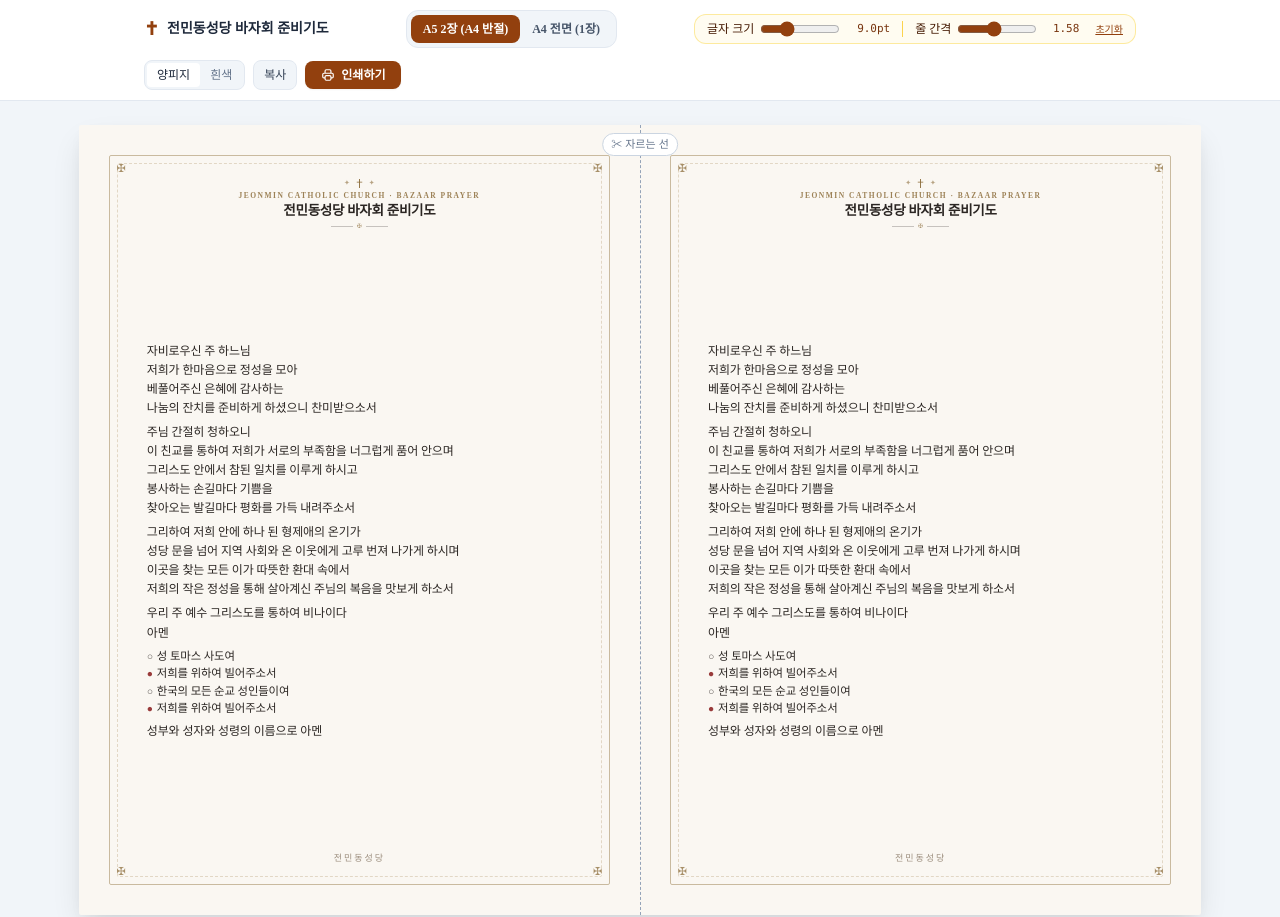
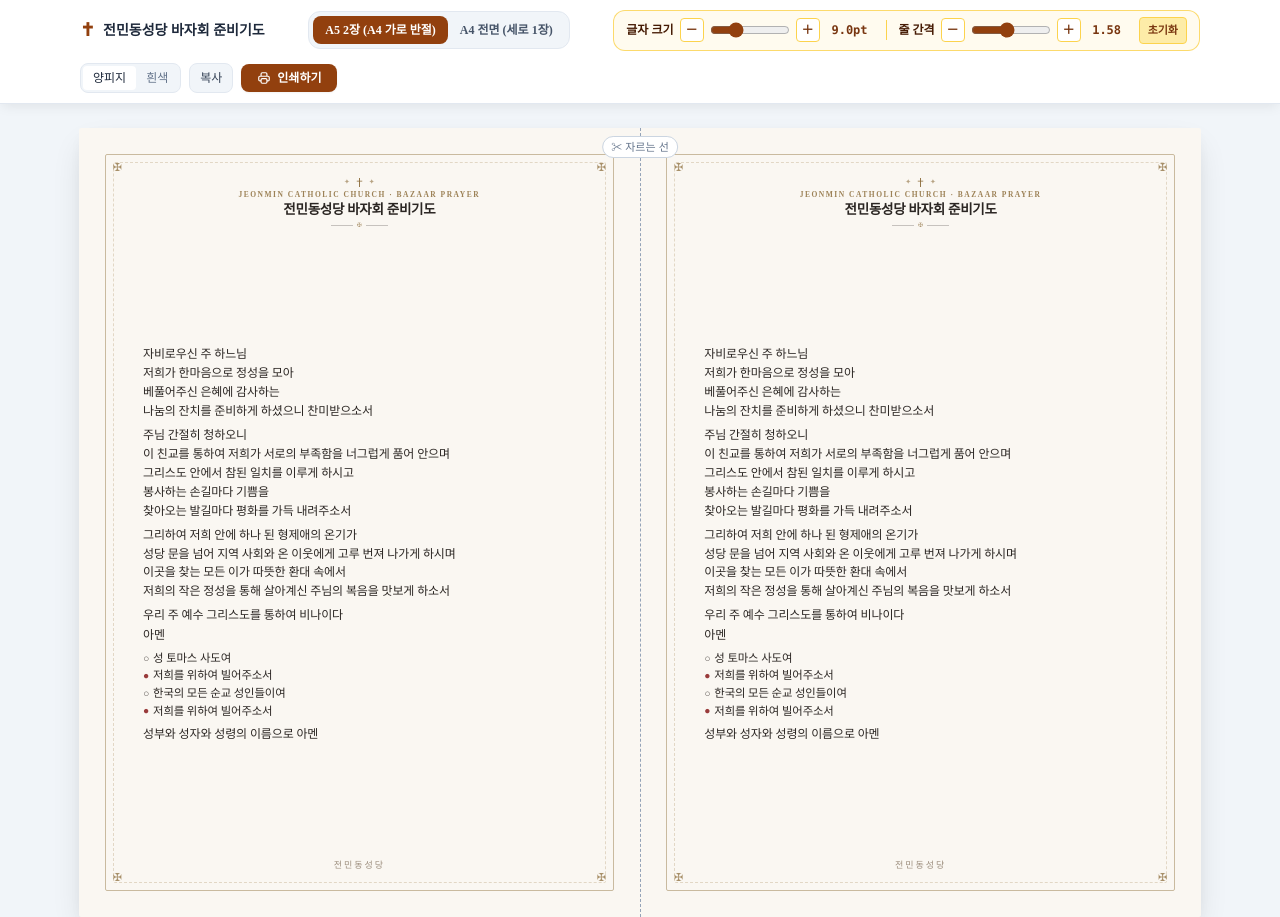
Before and after one commit to eown3773-jpg/jeonmin-altar, a plain HTML site: page pray.html in a window 1280 px wide. Shown: the top 917 px of the page. Drawn offline with nearby package versions, Linux system fonts and the light colour scheme.

Commit message:
Update pray.html

```diff
--- a/pray.html
+++ b/pray.html
@@ -15,7 +15,7 @@
 
   <style>
     :root {
-      /* 사용자가 조절할 동적 타이포그래피 변수 (인쇄 시에도 100% 연동) */
+      /* 실시간 조절 변수: 화면 및 인쇄에 100% 동시 적용 */
       --user-font-size: 9pt;
       --user-line-height: 1.58;
       --user-para-gap: 5px;
@@ -34,7 +34,12 @@
       color: #1e293b;
     }
 
-    /* 화면 프리뷰 컨테이너 */
+    /* 상단 조절 툴바 */
+    .control-panel {
+      box-shadow: 0 4px 12px -2px rgba(0, 0, 0, 0.08);
+    }
+
+    /* 프리뷰 컨테이너 */
     .preview-container {
       display: flex;
       justify-content: center;
@@ -44,7 +49,7 @@
       width: 100%;
     }
 
-    /* 시트 공통 규격 */
+    /* 인쇄 용지 규격 */
     .sheet-paper {
       position: relative;
       background-color: #faf7f2;
@@ -66,7 +71,7 @@
     .a5-card {
       width: 50%;
       height: 100%;
-      padding: 14mm 16mm 12mm 16mm;
+      padding: 13mm 15mm 11mm 15mm;
       position: relative;
       display: flex;
       flex-direction: column;
@@ -88,7 +93,7 @@
     .layout-single {
       width: 210mm;
       height: 296mm;
-      padding: 26mm 22mm 20mm 22mm;
+      padding: 24mm 22mm 18mm 22mm;
       display: flex;
       flex-direction: column;
       justify-content: space-between;
@@ -104,12 +109,12 @@
       letter-spacing: 0.25em;
     }
 
-    /* 기도문 본문: 슬라이더 조절값이 실시간 반영됨 */
+    /* 기도문 본문: 슬라이더/버튼 조절값이 실시간 반영됨 (볼드체 완전 배제) */
     .prayer-body {
       font-size: var(--user-font-size) !important;
       line-height: var(--user-line-height) !important;
       letter-spacing: -0.01em;
-      font-weight: 400 !important; /* 볼드체 완전 배제 */
+      font-weight: 400 !important;
     }
     .prayer-body p, .prayer-body span, .prayer-body div {
       font-weight: 400 !important;
@@ -156,7 +161,7 @@
     /* 테두리 장식 */
     .sheet-outer-border {
       position: absolute;
-      inset: 8mm;
+      inset: 7mm;
       border-width: 1.5px;
       border-style: solid;
       pointer-events: none;
@@ -170,7 +175,7 @@
 
     .sheet-inner-border {
       position: absolute;
-      inset: 10mm;
+      inset: 9mm;
       border-width: 1px;
       border-style: dashed;
       pointer-events: none;
@@ -263,7 +268,6 @@
         max-height: 100vh !important;
       }
 
-      /* 인쇄 시에도 사용자가 조절한 --user-font-size와 --user-line-height가 그대로 인쇄됨 */
       .prayer-body {
         font-size: var(--user-font-size) !important;
         line-height: var(--user-line-height) !important;
@@ -273,8 +277,9 @@
 </head>
 <body class="mode-dual">
 
-  <header class="no-print bg-white/95 backdrop-blur border-b border-slate-200 sticky top-0 z-50 shadow-xs">
-    <div class="max-w-5xl mx-auto px-4 py-2.5 flex flex-wrap items-center justify-between gap-3">
+  <!-- 상단 제어 헤더 (인쇄 시 자동 숨김) -->
+  <header class="no-print bg-white/95 backdrop-blur border-b border-slate-200 sticky top-0 z-50 control-panel">
+    <div class="max-w-6xl mx-auto px-4 py-2.5 flex flex-wrap items-center justify-between gap-3">
 
       <!-- 성당 타이틀 -->
       <div class="flex items-center space-x-2">
@@ -282,48 +287,53 @@
         <h1 class="text-sm font-bold text-slate-800 leading-tight">전민동성당 바자회 준비기도</h1>
       </div>
 
-      <!-- 인쇄 규격 선택 -->
+      <!-- 1. 인쇄 규격 선택 -->
       <div class="flex items-center bg-slate-100 p-1 rounded-xl border border-slate-200">
         <button id="btnDual" onclick="switchLayout('dual')"
                 class="px-3 py-1.5 rounded-lg font-semibold text-xs transition-all bg-amber-800 text-white shadow-xs">
-          <span>A5 2장 (A4 반절)</span>
+          <span>A5 2장 (A4 가로 반절)</span>
         </button>
         <button id="btnSingle" onclick="switchLayout('single')"
                 class="px-3 py-1.5 rounded-lg font-semibold text-xs transition-all text-slate-600 hover:text-slate-900">
-          <span>A4 전면 (1장)</span>
+          <span>A4 전면 (세로 1장)</span>
         </button>
       </div>
 
-      <!-- 직관적인 미세 조절 슬라이더 (글씨 크기 & 줄 간격) -->
-      <div class="flex items-center gap-3 bg-amber-50/70 border border-amber-200/80 px-3 py-1.5 rounded-xl">
-        <!-- 1. 글씨 크기 슬라이더 -->
+      <!-- 2. 직관적인 미세 조절 컨트롤러 (슬라이더 + [ - ][ + ] 버튼) -->
+      <div class="flex items-center gap-3 bg-amber-50/80 border border-amber-300/80 px-3 py-1.5 rounded-xl shadow-xs">
+
+        <!-- 글자 크기 조절 -->
         <div class="flex items-center space-x-1.5 text-xs">
-          <label for="fontSlider" class="text-amber-950 font-medium whitespace-nowrap">글자 크기</label>
+          <span class="text-amber-950 font-bold whitespace-nowrap">글자 크기</span>
+          <button onclick="stepFontSize(-0.2)" title="글자 축소" class="w-6 h-6 flex items-center justify-center rounded bg-white hover:bg-amber-100 border border-amber-300 text-amber-900 font-bold cursor-pointer text-xs active:scale-90 transition">－</button>
           <input type="range" id="fontSlider" min="7" max="17" step="0.2" value="9"
                  oninput="onFontSizeChange(this.value)"
                  class="w-20 accent-amber-800 cursor-pointer">
-          <span id="fontSizeText" class="font-mono text-amber-900 w-11 text-right text-[11px]">9.0pt</span>
+          <button onclick="stepFontSize(0.2)" title="글자 확대" class="w-6 h-6 flex items-center justify-center rounded bg-white hover:bg-amber-100 border border-amber-300 text-amber-900 font-bold cursor-pointer text-xs active:scale-90 transition">＋</button>
+          <span id="fontSizeText" class="font-mono font-bold text-amber-900 w-12 text-center text-xs">9.0pt</span>
         </div>
 
-        <div class="h-4 w-px bg-amber-300"></div>
+        <div class="h-5 w-px bg-amber-300"></div>
 
-        <!-- 2. 줄 간격 슬라이더 -->
+        <!-- 줄 간격 조절 -->
         <div class="flex items-center space-x-1.5 text-xs">
-          <label for="lineHeightSlider" class="text-amber-950 font-medium whitespace-nowrap">줄 간격</label>
+          <span class="text-amber-950 font-bold whitespace-nowrap">줄 간격</span>
+          <button onclick="stepLineHeight(-0.05)" title="간격 축소" class="w-6 h-6 flex items-center justify-center rounded bg-white hover:bg-amber-100 border border-amber-300 text-amber-900 font-bold cursor-pointer text-xs active:scale-90 transition">－</button>
           <input type="range" id="lineHeightSlider" min="1.2" max="2.4" step="0.05" value="1.58"
                  oninput="onLineHeightChange(this.value)"
                  class="w-20 accent-amber-800 cursor-pointer">
-          <span id="lineHeightText" class="font-mono text-amber-900 w-9 text-right text-[11px]">1.58</span>
+          <button onclick="stepLineHeight(0.05)" title="간격 확대" class="w-6 h-6 flex items-center justify-center rounded bg-white hover:bg-amber-100 border border-amber-300 text-amber-900 font-bold cursor-pointer text-xs active:scale-90 transition">＋</button>
+          <span id="lineHeightText" class="font-mono font-bold text-amber-900 w-10 text-center text-xs">1.58</span>
         </div>
 
-        <!-- 기본값 리셋 버튼 -->
+        <!-- 기본값 리셋 -->
         <button onclick="resetTypography()" title="현재 규격 추천 기본값으로 복원"
-                class="text-[10px] text-amber-800 hover:text-amber-950 underline ml-1 cursor-pointer">
+                class="px-2 py-1 rounded bg-amber-200/70 hover:bg-amber-200 text-[11px] font-semibold text-amber-900 border border-amber-300 cursor-pointer transition">
           초기화
         </button>
       </div>
 
-      <!-- 보조 도구: 테마, 복사, 인쇄 -->
+      <!-- 3. 보조 도구: 테마, 복사, 인쇄 -->
       <div class="flex items-center space-x-2">
         <!-- 테마 전환 -->
         <div class="flex items-center bg-slate-100 p-0.5 rounded-lg border border-slate-200 text-xs">
@@ -337,7 +347,7 @@
         </button>
 
         <!-- 인쇄 실행 버튼 -->
-        <button onclick="window.print()" class="px-4 py-1.5 bg-amber-800 hover:bg-amber-900 text-white rounded-lg text-xs font-bold shadow-sm transition flex items-center space-x-1.5 active:scale-95">
+        <button onclick="window.print()" class="px-4 py-1.5 bg-amber-800 hover:bg-amber-900 text-white rounded-lg text-xs font-bold shadow-sm transition flex items-center space-x-1.5 active:scale-95 cursor-pointer">
           <svg style="width: 14px; height: 14px; display: inline-block;" fill="none" stroke="currentColor" viewBox="0 0 24 24">
             <path stroke-linecap="round" stroke-linejoin="round" stroke-width="2" d="M17 17h2a2 2 0 002-2v-4a2 2 0 00-2-2H5a2 2 0 00-2 2v4a2 2 0 002 2h2m2 4h6a2 2 0 002-2v-4a2 2 0 00-2-2H9a2 2 0 00-2 2v4a2 2 0 002 2zm8-12V5a2 2 0 00-2-2H9a2 2 0 00-2 2v4h10z"></path>
           </svg>
@@ -362,10 +372,10 @@
         <div class="sheet-outer-border"></div>
         <div class="sheet-inner-border"></div>
 
-        <span class="corner-cross accent-color" style="top: 10mm; left: 10mm;">✠</span>
-        <span class="corner-cross accent-color" style="top: 10mm; right: 10mm;">✠</span>
-        <span class="corner-cross accent-color" style="bottom: 10mm; left: 10mm;">✠</span>
-        <span class="corner-cross accent-color" style="bottom: 10mm; right: 10mm;">✠</span>
+        <span class="corner-cross accent-color" style="top: 9mm; left: 9mm;">✠</span>
+        <span class="corner-cross accent-color" style="top: 9mm; right: 9mm;">✠</span>
+        <span class="corner-cross accent-color" style="bottom: 9mm; left: 9mm;">✠</span>
+        <span class="corner-cross accent-color" style="bottom: 9mm; right: 9mm;">✠</span>
 
         <!-- 헤더 -->
         <div class="text-center relative z-10">
@@ -389,7 +399,7 @@
           </div>
         </div>
 
-        <!-- 본문: 슬라이더로 조절한 변수 적용 (볼드체 전면 배제) -->
+        <!-- 본문: 조절 변수 적용 (볼드체 전면 배제) -->
         <div class="prayer-body" style="margin-top: auto; margin-bottom: auto; text-align: left; padding-left: 2mm; padding-right: 2mm; position: relative; z-index: 10;">
 
           <div class="para">
@@ -457,10 +467,10 @@
         <div class="sheet-outer-border"></div>
         <div class="sheet-inner-border"></div>
 
-        <span class="corner-cross accent-color" style="top: 10mm; left: 10mm;">✠</span>
-        <span class="corner-cross accent-color" style="top: 10mm; right: 10mm;">✠</span>
-        <span class="corner-cross accent-color" style="bottom: 10mm; left: 10mm;">✠</span>
-        <span class="corner-cross accent-color" style="bottom: 10mm; right: 10mm;">✠</span>
+        <span class="corner-cross accent-color" style="top: 9mm; left: 9mm;">✠</span>
+        <span class="corner-cross accent-color" style="top: 9mm; right: 9mm;">✠</span>
+        <span class="corner-cross accent-color" style="bottom: 9mm; left: 9mm;">✠</span>
+        <span class="corner-cross accent-color" style="bottom: 9mm; right: 9mm;">✠</span>
 
         <!-- 헤더 -->
         <div class="text-center relative z-10">
@@ -555,10 +565,10 @@
       <div class="sheet-outer-border"></div>
       <div class="sheet-inner-border"></div>
 
-      <span class="corner-cross accent-color" style="top: 15mm; left: 15mm; font-size: 13px;">✠</span>
-      <span class="corner-cross accent-color" style="top: 15mm; right: 15mm; font-size: 13px;">✠</span>
-      <span class="corner-cross accent-color" style="bottom: 15mm; left: 15mm; font-size: 13px;">✠</span>
-      <span class="corner-cross accent-color" style="bottom: 15mm; right: 15mm; font-size: 13px;">✠</span>
+      <span class="corner-cross accent-color" style="top: 14mm; left: 14mm; font-size: 13px;">✠</span>
+      <span class="corner-cross accent-color" style="top: 14mm; right: 14mm; font-size: 13px;">✠</span>
+      <span class="corner-cross accent-color" style="bottom: 14mm; left: 14mm; font-size: 13px;">✠</span>
+      <span class="corner-cross accent-color" style="bottom: 14mm; right: 14mm; font-size: 13px;">✠</span>
 
       <!-- 헤더 -->
       <div class="text-center relative z-10" style="padding-top: 3mm;">
@@ -628,7 +638,7 @@
             <span style="font-size: 0.9em; opacity: 0.75;">○</span>
             <span>한국의 모든 순교 성인들이여</span>
           </div>
-          <div style="display: flex; align-items: center; gap: 8px;">
+          <div style="display: flex; align-items: center; gap: 4px;">
             <span class="response-dot" style="font-size: 0.9em;">●</span>
             <span>저희를 위하여 빌어주소서</span>
           </div>
@@ -665,6 +675,15 @@
       const num = parseFloat(val);
       document.documentElement.style.setProperty('--user-font-size', num + 'pt');
       document.getElementById('fontSizeText').textContent = num.toFixed(1) + 'pt';
+      document.getElementById('fontSlider').value = num;
+    }
+
+    // 글자 크기 스텝 버튼 (+ / -)
+    function stepFontSize(delta) {
+      const slider = document.getElementById('fontSlider');
+      let nextVal = parseFloat(slider.value) + delta;
+      nextVal = Math.min(parseFloat(slider.max), Math.max(parseFloat(slider.min), nextVal));
+      onFontSizeChange(nextVal);
     }
 
     // 줄 간격 변경 함수 (화면 및 @media print 동시 연동)
@@ -672,23 +691,25 @@
       const num = parseFloat(val);
       document.documentElement.style.setProperty('--user-line-height', num);
       document.getElementById('lineHeightText').textContent = num.toFixed(2);
+      document.getElementById('lineHeightSlider').value = num;
 
-      // 줄 간격에 맞춰 문단 간격도 자연스럽게 미세 연동
+      // 줄 간격에 맞춰 문단 간격도 미세 연동
       const baseGap = currentMode === 'dual' ? 5 : 14;
       const calcGap = Math.round(baseGap * (num / (currentMode === 'dual' ? 1.58 : 2.05)));
       document.documentElement.style.setProperty('--user-para-gap', Math.max(3, calcGap) + 'px');
     }
 
+    // 줄 간격 스텝 버튼 (+ / -)
+    function stepLineHeight(delta) {
+      const slider = document.getElementById('lineHeightSlider');
+      let nextVal = parseFloat(slider.value) + delta;
+      nextVal = Math.min(parseFloat(slider.max), Math.max(parseFloat(slider.min), nextVal));
+      onLineHeightChange(nextVal);
+    }
+
     // 기본 권장값으로 리셋
     function resetTypography() {
       const s = defaultSettings[currentMode];
-
-      const fontSlider = document.getElementById('fontSlider');
-      const lineHeightSlider = document.getElementById('lineHeightSlider');
-
-      fontSlider.value = s.fontSize;
-      lineHeightSlider.value = s.lineHeight;
-
       onFontSizeChange(s.fontSize);
       onLineHeightChange(s.lineHeight);
     }
@@ -711,7 +732,6 @@
         btnDual.className = 'px-3 py-1.5 rounded-lg font-semibold text-xs transition-all bg-amber-800 text-white shadow-xs';
         btnSingle.className = 'px-3 py-1.5 rounded-lg font-semibold text-xs transition-all text-slate-600 hover:text-slate-900';
 
-        // 슬라이더 범위 및 기본값 재설정
         fontSlider.min = '7';
         fontSlider.max = '14';
         fontSlider.step = '0.2';
@@ -727,7 +747,6 @@
         btnSingle.className = 'px-3 py-1.5 rounded-lg font-semibold text-xs transition-all bg-amber-800 text-white shadow-xs';
         btnDual.className = 'px-3 py-1.5 rounded-lg font-semibold text-xs transition-all text-slate-600 hover:text-slate-900';
 
-        // 슬라이더 범위 및 기본값 재설정
         fontSlider.min = '11';
         fontSlider.max = '18';
         fontSlider.step = '0.5';
```
